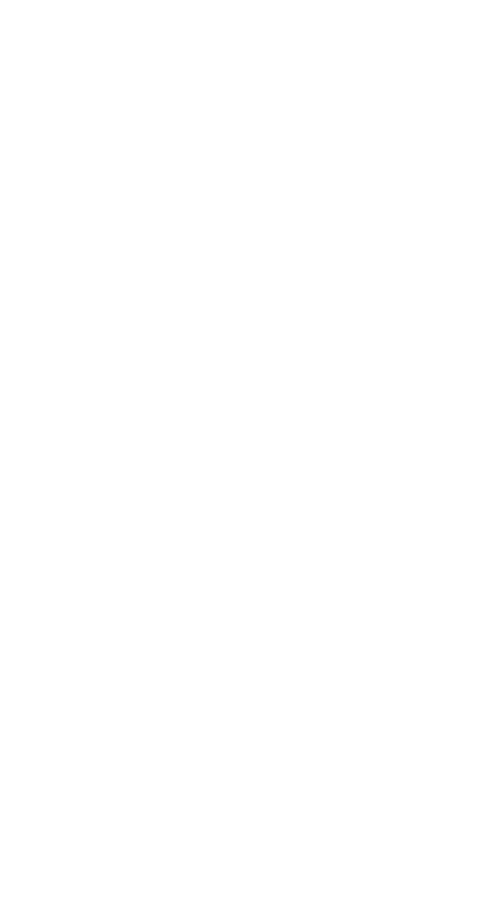
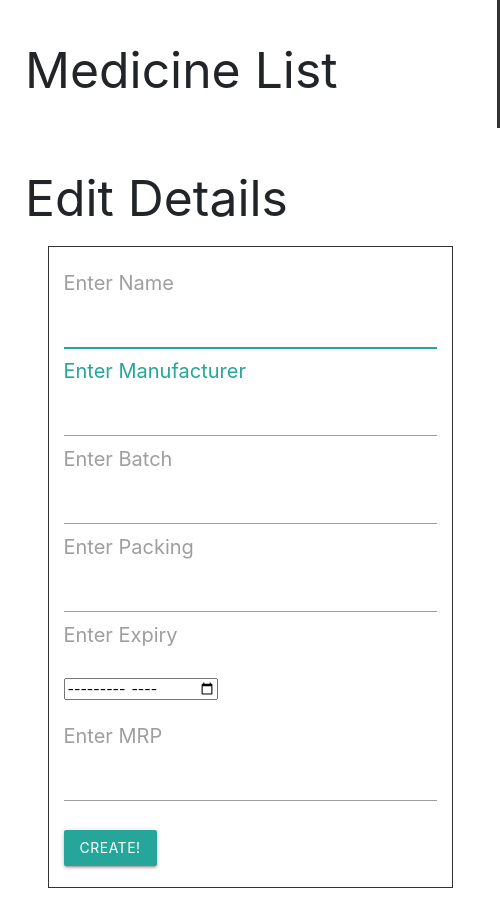
Before and after one commit to sreeram-venkitesh/champion-legacy, an Electron app: page app/html/medicineBook.html in a window 500 px wide. Before the commit the page ends 800 px from the top, so only its background shows below. Drawn offline with nearby package versions, Linux system fonts and the light colour scheme; no server answers.

Commit message:
Medicine modification frontend ready

```diff
--- a/app/html/medicineBook.html
+++ b/app/html/medicineBook.html
@@ -3,9 +3,127 @@
 <head>
     <meta charset="UTF-8">
     <meta name="viewport" content="width=device-width, initial-scale=1.0">
-    <title>Document</title>
+    <title>Medicine Book</title>
+    <link rel="../css/book.css">
+    <link rel="stylesheet" href="https://stackpath.bootstrapcdn.com/bootstrap/4.5.0/css/bootstrap.min.css" integrity="sha384-9aIt2nRpC12Uk9gS9baDl411NQApFmC26EwAOH8WgZl5MYYxFfc+NcPb1dKGj7Sk" crossorigin="anonymous">
+    <link rel="stylesheet" href="https://cdnjs.cloudflare.com/ajax/libs/materialize/1.0.0/css/materialize.min.css">
 </head>
 <body>
+    <div class="row" style="height: 100%;">
+        <div class="col-sm" style="border-right:3px solid #333">
+            <div style="padding: 10px" >
+                <h2>Medicine List</h2>
+                <ul class="list-group" role="tablist">
+
+                </ul>
+            </div>
+        </div>
+        <div class="col-sm">
+            <div style="padding: 10px;" >
+                <h2>Edit Details</h2>
+                <div class='container' style="border:1px solid #333;">
+                    <form id="medicineForm">
+                        <div>
+                            <br/>
+                            <label style='font-size:20px'>Enter Name</label>
+                            <input type='text' id='name' autofocus>
+                            <label style='font-size:20px'>Enter Manufacturer</label>
+                            <input type='text' id='manufacturer' autofocus>
+                            <label style='font-size:20px'>Enter Batch</label>
+                            <input type='text' id='batch'>
+                            <label style='font-size:20px'>Enter Packing</label>
+                            <input type='text' id='packing'>
+                            <label style='font-size:20px'>Enter Expiry</label>
+                            <br/>
+                            <br/>
+                            <input type='month' id='expiry'>
+                            <br/>
+                            <br/>
+                            <label style='font-size:20px'>Enter MRP</label>
+                            <input type='text' id='mrp' autofocus>
+                        </div>
+                        <br/>
+                        <button class='btn waves-effect waves-light' type="submit">Create!</button>
+                    </form>
+                    <br/>
+                </div>
+            </div>
+        </div>
+    </div>
+
+    <script>
+        const path = require('path');
+        const electron = require('electron');
+
+        const {app} = electron;
+
+        const model = require("../model.js");
+        const medicineList = model.getMedicines(path.join(__dirname,"../../database/"));
+
+        window.$ = window.jQuery = require('jquery')
+
+        const ul = document.querySelector('ul');
+
+        const nameField = document.getElementById('name');
+        const manufacturerField = document.getElementById('manufacturer');
+        const batchField = document.getElementById('batch');
+        const packingField = document.getElementById('packing');
+        const expiryField = document.getElementById('expiry');
+        const mrpField = document.getElementById('mrp');
+
+
+        const form = document.querySelector('form');
+
+        for(const i in medicineList){
+            const li = document.createElement('li');
+            const itemText = document.createTextNode(medicineList[i].name);
+            //li.className= "list-group-item active"
+            li.className = "list-group-item list-group-item-action";
+
+            li.append(itemText);
+            ul.append(li);
+        }
+
+        $(window).ready(function() {
+            $(".list-group-item").on('click', function(){
+              $('.active').removeClass('active');
+              $(this).addClass('active');
+              var name = $(this).html();
+              console.log(name);
+              // Code here whatever you want or you can call other function here
+              for(const i in medicineList){
+                if(name==medicineList[i].name){
+                    nameField.value = medicineList[i].name;
+                    manufacturerField.value = medicineList[i].manufacturer;
+                    batchField.value = medicineList[i].batch;
+                    packingField.value = medicineList[i].packing;
+                    expiryField.value = medicineList[i].expiry;
+                    mrpField.value = medicineList[i].mrp;
+                }
+               }
+
+            });
+          });
+
+
+        function submitForm(e){
+            e.preventDefault();
+            //console.log('event clicked');
+            {{/*  let keyValue = getFormFieldValues('doctorForm')
+            console.log('keyvalue last attempt')
+            console.log(keyValue)
+
+            model.saveFormData(path.join(__dirname,"../../database/"),'doctors', 'doctor.db', keyValue, function () {
+                console.log('Write kazjhinjuu')
+                });  */}}
+            console.log("Edit Njekki njekki!");
+        }
+
+        form.addEventListener("submit",submitForm);
+
+
+
+    </script>
 
 </body>
 </html>
```
Also changed, not shown: app/menu/mainMenuTemplate.js (+5 -2 lines).
